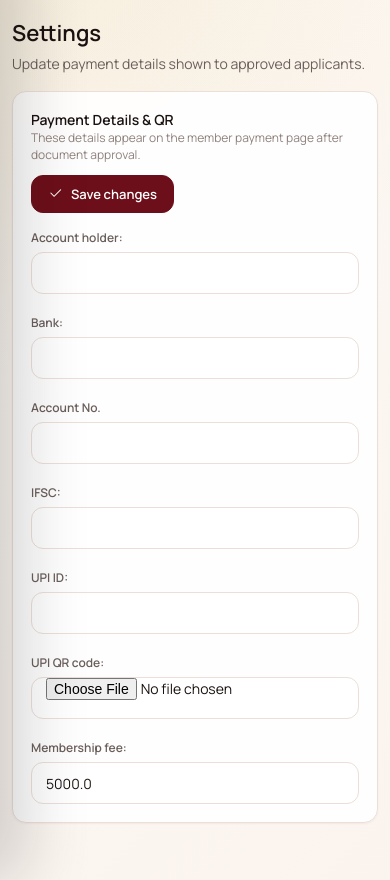
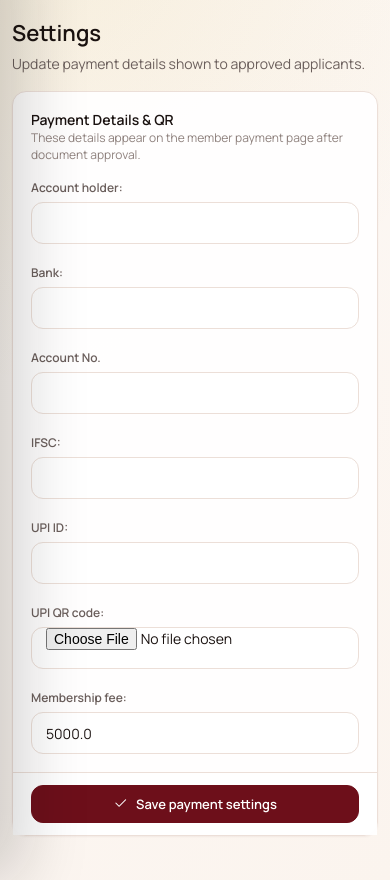
Before and after one commit to koushikdatascience-netizen/Liquor-association, a Django app: page /admin/settings/ in a window 390 px wide. Shown: the part 64-944 px from the top of the page. Run offline with Django 5.2, Linux system fonts and the light colour scheme; the visitor is signed in with stand-in values (Sample User, id 1); data comes from the database, SQL or seed files in the repository.

Commit message:
Improve admin mobile settings and pending filters

```diff
--- a/membership/views.py
+++ b/membership/views.py
@@ -1106,8 +1106,12 @@ def reports(request):
     stats = {
         "total_members": Member.objects.count(),
         "active_members": Member.objects.filter(is_active=True).count(),
-        "pending_applications": MembershipApplication.objects.filter(status__in=DOCUMENT_REVIEW_STATUSES).count(),
-        "pending_payments": MembershipApplication.objects.filter(status=MembershipApplication.Status.PAYMENT_SUBMITTED).count(),
+        "pending_applications": MembershipApplication.objects.filter(
+            status__in=DOCUMENT_REVIEW_STATUSES | PAYMENT_WAITING_STATUSES | PAYMENT_REVIEW_STATUSES
+        ).count(),
+        "pending_payments": MembershipApplication.objects.filter(
+            status__in=PAYMENT_WAITING_STATUSES | PAYMENT_REVIEW_STATUSES
+        ).count(),
         "expired_members": Member.objects.filter(valid_till__lt=timezone.localdate()).count(),
         "renewals_due": Member.objects.filter(valid_till__range=(timezone.localdate(), timezone.localdate() + timezone.timedelta(days=30))).count(),
         "payment_collection": PaymentProof.objects.filter(status=PaymentProof.Status.APPROVED).aggregate(total=Sum("amount"))["total"] or 0,
@@ -1129,8 +1133,12 @@ def admin_stats():
     return {
         "total_members": Member.objects.count(),
         "active_members": Member.objects.filter(is_active=True).count(),
-        "pending_applications": MembershipApplication.objects.filter(status__in=DOCUMENT_REVIEW_STATUSES).count(),
-        "pending_payments": MembershipApplication.objects.filter(status=MembershipApplication.Status.PAYMENT_SUBMITTED).count(),
+        "pending_applications": MembershipApplication.objects.filter(
+            status__in=DOCUMENT_REVIEW_STATUSES | PAYMENT_WAITING_STATUSES | PAYMENT_REVIEW_STATUSES
+        ).count(),
+        "pending_payments": MembershipApplication.objects.filter(
+            status__in=PAYMENT_WAITING_STATUSES | PAYMENT_REVIEW_STATUSES
+        ).count(),
         "expired_members": Member.objects.filter(valid_till__lt=today).count(),
         "renewals_due": Member.objects.filter(valid_till__range=(today, today + timezone.timedelta(days=30))).count(),
         "payment_collection": PaymentProof.objects.filter(status=PaymentProof.Status.APPROVED).aggregate(total=Sum("amount"))["total"] or 0,
@@ -1187,11 +1195,12 @@ def staff_applications(request):
     active_filter = request.GET.get("status", "")
     qs = MembershipApplication.objects.select_related("applicant")
     if active_filter == "pending":
-        qs = qs.filter(status__in=DOCUMENT_REVIEW_STATUSES)
+        qs = qs.filter(status__in=DOCUMENT_REVIEW_STATUSES | PAYMENT_WAITING_STATUSES | PAYMENT_REVIEW_STATUSES)
+    elif active_filter == "payment_pending":
+        qs = qs.filter(status__in=PAYMENT_WAITING_STATUSES | PAYMENT_REVIEW_STATUSES)
     elif active_filter == "approved":
         qs = qs.filter(
             status__in=[
-                MembershipApplication.Status.APPROVED_PENDING_PAYMENT,
                 MembershipApplication.Status.PAYMENT_APPROVED,
                 MembershipApplication.Status.MEMBER_ACTIVE,
             ]
@@ -1213,10 +1222,14 @@ def staff_applications(request):
             "applications": applications,
             "active_filter": active_filter,
             "counts": {
-                "pending": MembershipApplication.objects.filter(status__in=DOCUMENT_REVIEW_STATUSES).count(),
+                "pending": MembershipApplication.objects.filter(
+                    status__in=DOCUMENT_REVIEW_STATUSES | PAYMENT_WAITING_STATUSES | PAYMENT_REVIEW_STATUSES
+                ).count(),
+                "payment_pending": MembershipApplication.objects.filter(
+                    status__in=PAYMENT_WAITING_STATUSES | PAYMENT_REVIEW_STATUSES
+                ).count(),
                 "approved": MembershipApplication.objects.filter(
                     status__in=[
-                        MembershipApplication.Status.APPROVED_PENDING_PAYMENT,
                         MembershipApplication.Status.PAYMENT_APPROVED,
                         MembershipApplication.Status.MEMBER_ACTIVE,
                     ]
--- a/static/admin_portal/css/responsive.css
+++ b/static/admin_portal/css/responsive.css
@@ -211,6 +211,38 @@ h3,
     grid-column: auto;
   }
 
+  .settings-card .form-grid {
+    display: grid;
+    grid-template-columns: 1fr;
+  }
+
+  .settings-card .field,
+  .settings-card .input,
+  .settings-card .select {
+    width: 100%;
+    max-width: 100%;
+  }
+
+  .settings-head-save {
+    display: none;
+  }
+
+  .settings-save-row {
+    display: block;
+    position: sticky;
+    bottom: 0;
+    z-index: 5;
+    margin: 18px -18px -18px;
+    padding: 12px 18px;
+    border-top: 1px solid var(--border);
+    background: rgba(255, 255, 255, .96);
+  }
+
+  .settings-save-row .btn {
+    width: 100%;
+    justify-content: center;
+  }
+
   .quick-tile {
     padding: 16px;
   }
--- a/static/admin_portal/css/style.css
+++ b/static/admin_portal/css/style.css
@@ -74,6 +74,10 @@ body {
 
 a { color: inherit; text-decoration: none; }
 button { font-family: inherit; cursor: pointer; }
+
+.settings-save-row {
+  display: none;
+}
 
 h1,h2,h3,h4 { margin: 0; font-weight: 600; letter-spacing: -0.02em; color: var(--text); }
 h1 { font-size: 26px; }
--- a/templates/admin_portal/base.html
+++ b/templates/admin_portal/base.html
@@ -8,9 +8,9 @@
   <title>{% block title %}WB Foreign Liquor and IML Licensees Admin{% endblock %}</title>
   <link href="https://cdn.jsdelivr.net/npm/bootstrap-icons@1.13.1/font/bootstrap-icons.min.css" rel="stylesheet">
   <link href="https://fonts.googleapis.com/css2?family=Manrope:wght@400;500;600;700&display=swap" rel="stylesheet">
-  <link rel="stylesheet" href="{% static 'admin_portal/css/style.css' %}?v=20260713-loading3">
+  <link rel="stylesheet" href="{% static 'admin_portal/css/style.css' %}?v=20260716-settings1">
   <link rel="stylesheet" href="{% static 'admin_portal/css/components.css' %}">
-  <link rel="stylesheet" href="{% static 'admin_portal/css/responsive.css' %}">
+  <link rel="stylesheet" href="{% static 'admin_portal/css/responsive.css' %}?v=20260716-settings1">
 </head>
 <body>
 <div class="app" id="app">
--- a/templates/admin_portal/dashboard.html
+++ b/templates/admin_portal/dashboard.html
@@ -17,10 +17,10 @@
     <div class="stat__top"><div class="stat__icon"><i class="bi bi-people"></i></div><span class="stat__delta"><i class="bi bi-arrow-up"></i> Live</span></div><div class="stat__num">{{ stats.total_members }}</div><div class="stat__label">Total Members</div>
   </a>
   <a class="stat stat--link" href="{% url 'staff_applications' %}?status=pending">
-    <div class="stat__top"><div class="stat__icon"><i class="bi bi-hourglass-split"></i></div><span class="stat__delta"><i class="bi bi-arrow-up"></i> New</span></div><div class="stat__num">{{ stats.pending_applications }}</div><div class="stat__label">Pending Applications</div>
+    <div class="stat__top"><div class="stat__icon"><i class="bi bi-hourglass-split"></i></div><span class="stat__delta"><i class="bi bi-arrow-up"></i> Action</span></div><div class="stat__num">{{ stats.pending_applications }}</div><div class="stat__label">Pending Action</div>
   </a>
-  <a class="stat stat--link" href="{% url 'staff_payments' %}?status=pending">
-    <div class="stat__top"><div class="stat__icon"><i class="bi bi-cash-stack"></i></div><span class="stat__delta down"><i class="bi bi-arrow-down"></i> Verify</span></div><div class="stat__num">{{ stats.pending_payments }}</div><div class="stat__label">Pending Payments</div>
+  <a class="stat stat--link" href="{% url 'staff_applications' %}?status=payment_pending">
+    <div class="stat__top"><div class="stat__icon"><i class="bi bi-cash-stack"></i></div><span class="stat__delta down"><i class="bi bi-arrow-down"></i> Pay</span></div><div class="stat__num">{{ stats.pending_payments }}</div><div class="stat__label">Payment Pending</div>
   </a>
   <a class="stat stat--link" href="{% url 'staff_members' %}?status=active">
     <div class="stat__top"><div class="stat__icon"><i class="bi bi-shield-check"></i></div><span class="stat__delta"><i class="bi bi-arrow-up"></i> Active</span></div><div class="stat__num">{{ stats.active_members }}</div><div class="stat__label">Active Members</div>
--- a/templates/admin_portal/settings.html
+++ b/templates/admin_portal/settings.html
@@ -6,15 +6,15 @@
   <div><h1>Settings</h1><p class="subtitle">Update payment details shown to approved applicants.</p></div>
 </div>
 
-<form method="post" enctype="multipart/form-data" data-loading-message="Saving payment settings...">
+<form method="post" enctype="multipart/form-data" class="settings-form" data-loading-message="Saving payment settings...">
   {% csrf_token %}
-  <div class="card">
+  <div class="card settings-card">
     <div class="card__head">
       <div>
         <div class="card__title">Payment Details & QR</div>
         <div class="card__sub">These details appear on the member payment page after document approval.</div>
       </div>
-      <button class="btn primary" type="submit"><i class="bi bi-check2"></i> Save changes</button>
+      <button class="btn primary settings-head-save" type="submit"><i class="bi bi-check2"></i> Save changes</button>
     </div>
     <div class="form-grid">
       <div class="field">
@@ -53,12 +53,15 @@
           </div>
         {% endif %}
       </div>
-      <div class="field">
+      <div class="field settings-fee-field">
         {{ payment_settings_form.membership_fee.label_tag }}
         {{ payment_settings_form.membership_fee }}
         {{ payment_settings_form.membership_fee.errors }}
       </div>
     </div>
+    <div class="settings-save-row">
+      <button class="btn primary" type="submit"><i class="bi bi-check2"></i> Save payment settings</button>
+    </div>
   </div>
 </form>
 {% endblock %}
```
Also changed, not shown: templates/admin_portal/applications.html (+8 -6 lines), templates/admin_portal/members.html (+5 -4 lines).
